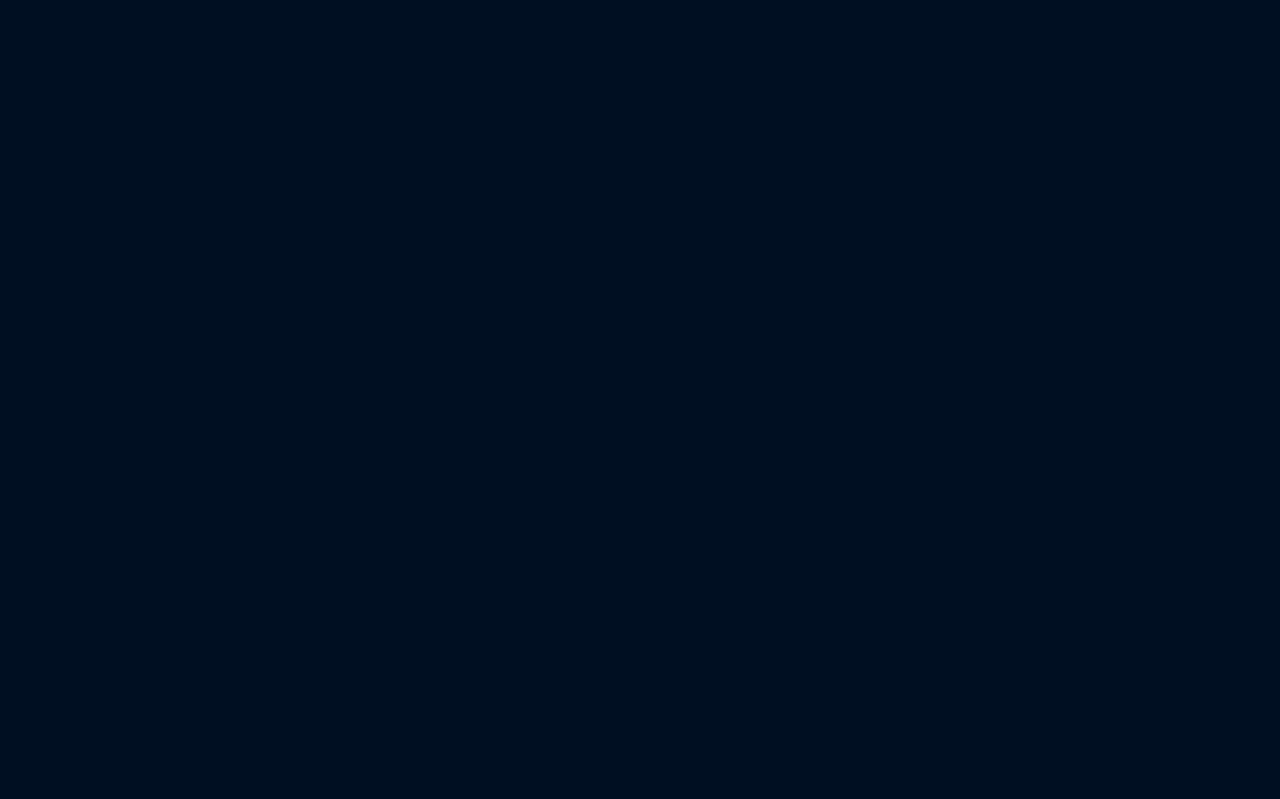
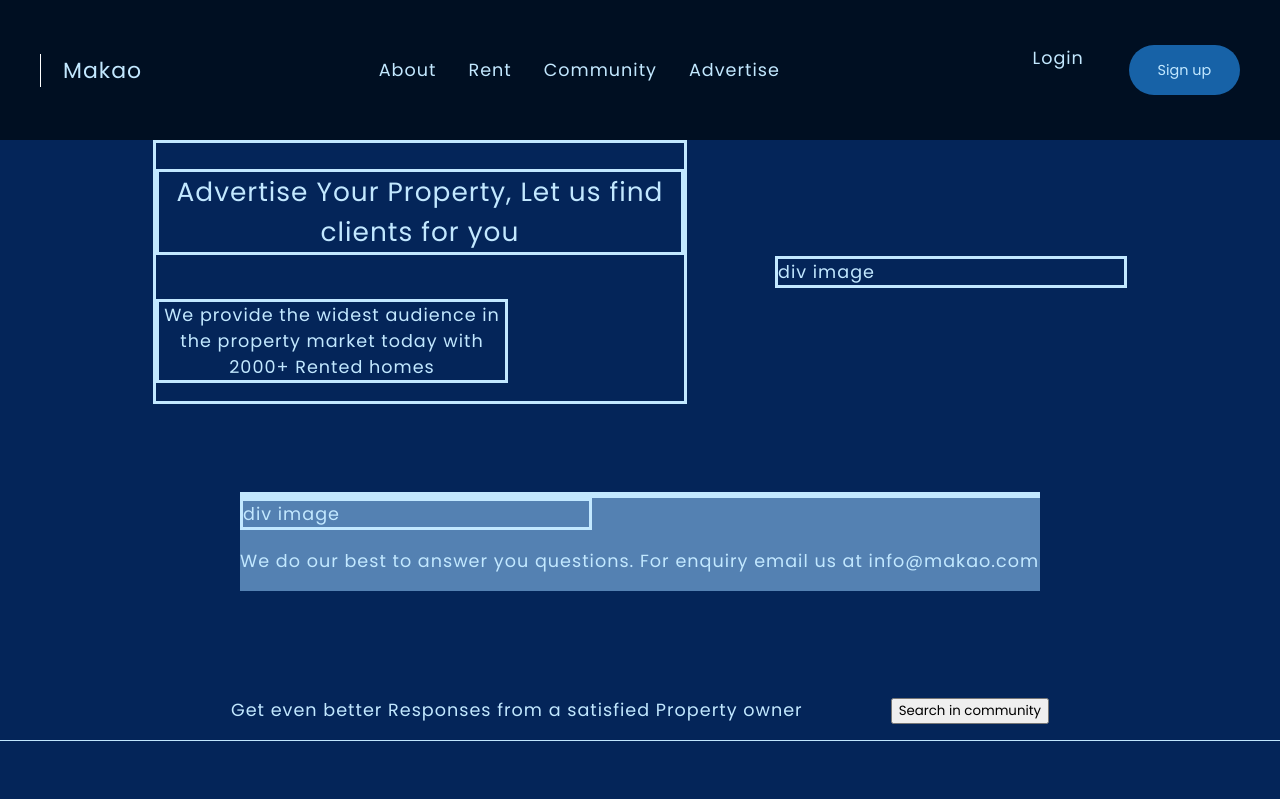
Before and after one commit to CKBrian/Makao, a React (Vite) app in the folder frontend/: page /advertise in a window 1280 px wide. Before the commit this address had no page. Shown: the top 799 px of the page. Built offline with nearby package versions, Linux system fonts and the light colour scheme.

Commit message:
feat(Advertise):Add advertise property

```diff
--- a/frontend/src/App.jsx
+++ b/frontend/src/App.jsx
@@ -3,6 +3,9 @@
 import HomePage from './components/Landingpage/Homepage.jsx';
 import LoginForm from './components/Auth/Login/login.jsx';
 import RegistrationForm from './components/Auth/Reg/RegForm.jsx';
+import PropListings from './components/Properties/PropertyList.jsx';
+import Advertise from './components/Advertise/advert.jsx';
+
 
 function App() {
   return (
@@ -11,6 +14,8 @@
         <Route path="/" element={<HomePage />} />
         <Route path="/login" element={< LoginForm />} />
         <Route path='/signup' element={<RegistrationForm /> } />
+        <Route path="/listings" element={<PropListings/>} />
+        <Route path="/advertise" element={<Advertise/>} />
       </Routes>
     </Router>
   );
--- a/frontend/src/components/Advertise/advert.jsx
+++ b/frontend/src/components/Advertise/advert.jsx
@@ -0,0 +1,15 @@
+import Header from '../Shared/Header/header'
+import Footer from '../Shared/Footer/footer'
+import Section from './section.jsx'
+
+const Advertise = () => {
+    return (
+        <>
+            <Header></Header>
+            <Section></Section>
+            <Footer></Footer>
+        </>
+     );
+}
+
+export default Advertise;
--- /dev/null
+++ b/frontend/src/components/Advertise/section.css
@@ -0,0 +1,39 @@
+.adv-main-section {
+    display: flex;
+    flex-direction: column;
+    gap: 60px;
+    background: rgba(4, 37, 89, 1);
+
+ }
+
+.intro-sub-section, .community-sub-section, .adv-main-section {
+    display: flex;
+    align-items: center;
+    justify-content: space-evenly;
+    align-items: center;
+    gap: 5em;
+  }
+  .left-card {
+    border: solid;
+    display: flex;
+    flex-direction: column;
+    text-align: center;
+  }
+  .left-card .top, .left-card .bottom {
+    width:20em;
+    font-size: 1.5em;
+    border: solid;
+  }
+  .left-card .bottom {
+    font-size: 1em;
+  }
+  .right-card {
+    width:20em;
+    border: solid;
+  }
+  .faqs-sub-section {
+    background: rgba(84, 129, 178, 1);
+    width: 100vh;
+    display: flex;
+    flex-direction: column;
+  }
--- /dev/null
+++ b/frontend/src/components/Advertise/section.jsx
@@ -0,0 +1,30 @@
+import './section.css'
+
+const Section = () => {
+    return (
+        <section className="adv-main-section">
+            <div className="intro-sub-section">
+                <div className="left-card">
+                    <p className="top">Advertise Your Property, Let us find clients for you</p>
+                    <p className="bottom">We provide the widest audience in the property market today with 2000+ Rented homes</p>
+                </div>
+                <div className="right-card">div image</div>
+            </div>
+            <div className="faqs-sub-section">
+                <div>
+                    <div className="left-card"></div>
+                    <div className="right-card">div image</div>
+                </div>
+                <p>We do our best to answer you questions. For enquiry email us at info@makao.com</p>
+            </div>
+            <div className="community-sub-section">
+                <div className="left-car">
+                    <p className="top">Get even better Responses from a satisfied Property owner</p>
+                </div>
+                <div className="right-car"><button>Search in community</button></div>
+            </div>
+        </section>
+     );
+}
+
+export default Section;
--- a/frontend/src/components/Landingpage/Header/header.jsx
+++ b/frontend/src/components/Landingpage/Header/header.jsx
@@ -39,10 +39,10 @@
       </a>
       <nav className={`main-nav ${isMenuOpen ? 'open' : ''}`}>
         <ul className="mobile-nav">
-          <li><a href="">About</a></li>
-          <li><a href="">Rent</a></li>
-          <li><a href="">Community</a></li>
-          <li><a href="">Advertise</a></li>
+          <li><a href="/about">About</a></li>
+          <li><a href="/listings">Rent</a></li>
+          <li><a href="/community">Community</a></li>
+          <li><a href="/advertise">Advertise</a></li>
         </ul>
       </nav>
       <nav className="login-nav">
--- a/frontend/src/components/Properties/PropertyList.jsx
+++ b/frontend/src/components/Properties/PropertyList.jsx
@@ -0,0 +1,14 @@
+import Header from '../Shared/Header/header'
+import Footer from '../Shared/Footer/footer'
+
+
+const PropListings = () => {
+    return (
+        <>
+            <Header></Header>
+            <Footer></Footer>
+        </>
+     );
+}
+
+export default PropListings;
```
